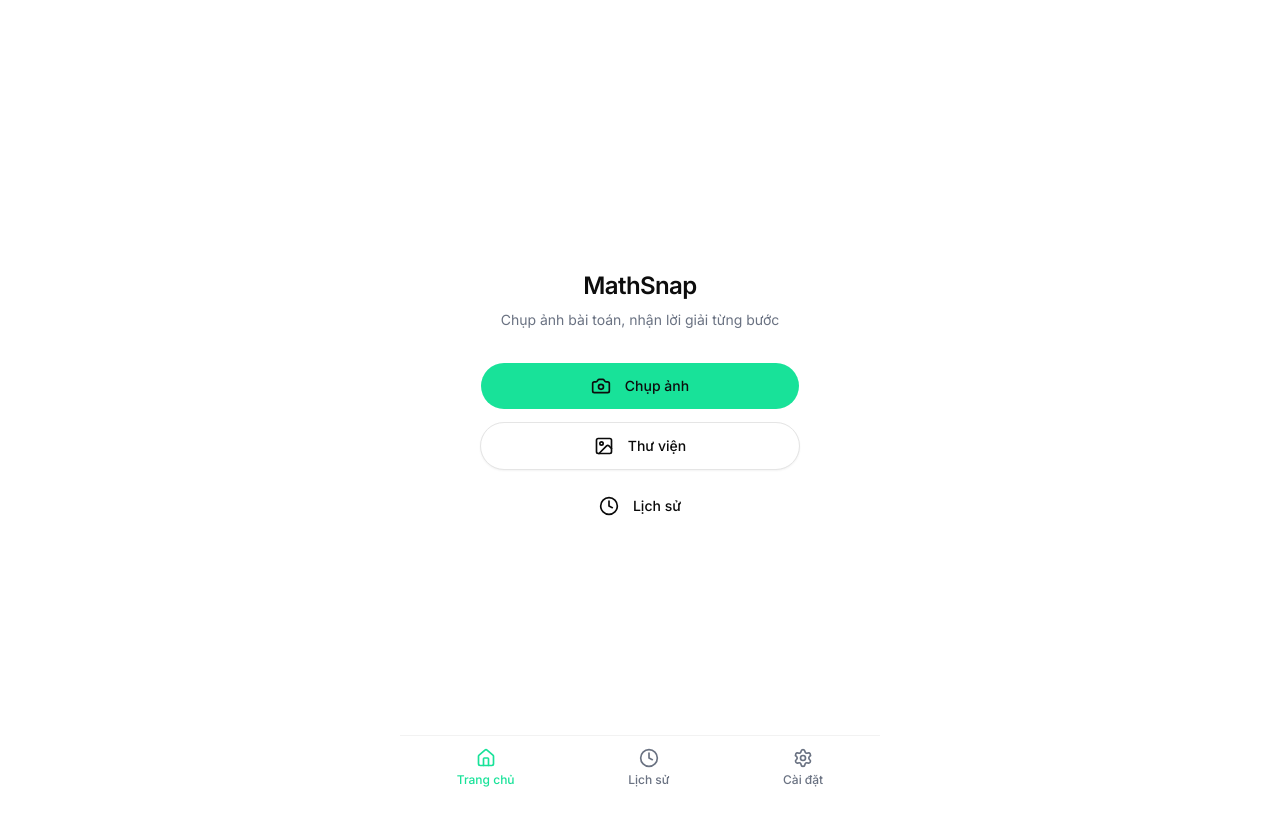
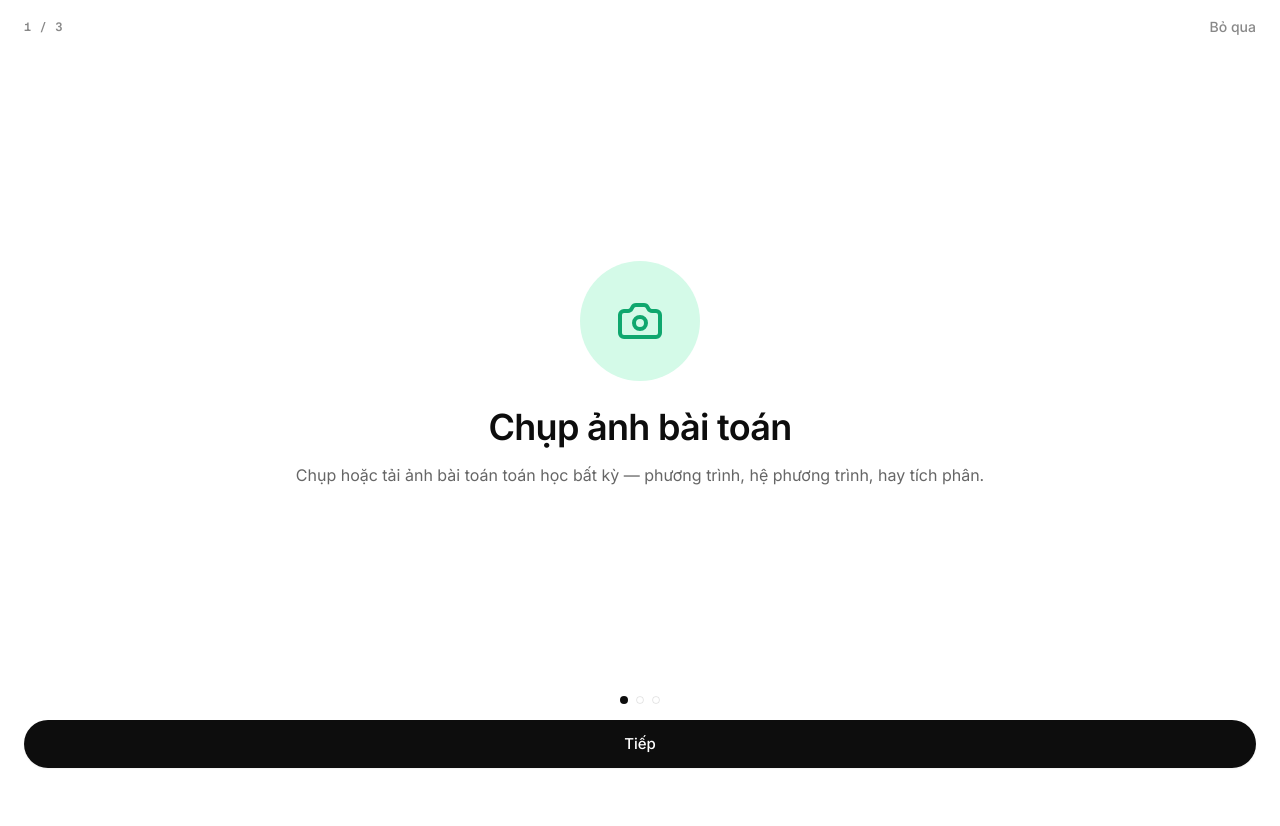
Before and after one commit to Stefen-io/mathsnap, a Next.js app in the folder src/client/: page / in a window 1280 px wide. Shown: the top 826 px of the page. Built offline with nearby package versions, Linux system fonts and the light colour scheme.

Commit message:
feat(client): integrate S-12 OnboardingProvider and OnboardingOverlay into root layout
OnboardingOverlay intercepts all routes on first launch. Provider wraps full
tree so any route can call useOnboarding(). Also removes unused Geist import.

```diff
--- a/src/client/app/layout.tsx
+++ b/src/client/app/layout.tsx
@@ -1,8 +1,10 @@
-import { Geist, Geist_Mono, Inter } from "next/font/google"
+import { Geist_Mono, Inter } from "next/font/google"
 
 import "./globals.css"
 import { ThemeProvider } from "@/components/theme-provider"
 import { CaptureProvider } from "@/contexts/CaptureContext"
+import { OnboardingProvider } from "@/contexts/OnboardingContext"
+import { OnboardingOverlay } from "@/components/OnboardingOverlay"
 import { cn } from "@/lib/utils";
 
 const inter = Inter({subsets:['latin'],variable:'--font-sans'})
@@ -25,7 +27,12 @@ export default function RootLayout({
     >
       <body>
         <ThemeProvider>
-          <CaptureProvider>{children}</CaptureProvider>
+          <CaptureProvider>
+            <OnboardingProvider>
+              {children}
+              <OnboardingOverlay />
+            </OnboardingProvider>
+          </CaptureProvider>
         </ThemeProvider>
       </body>
     </html>
```
